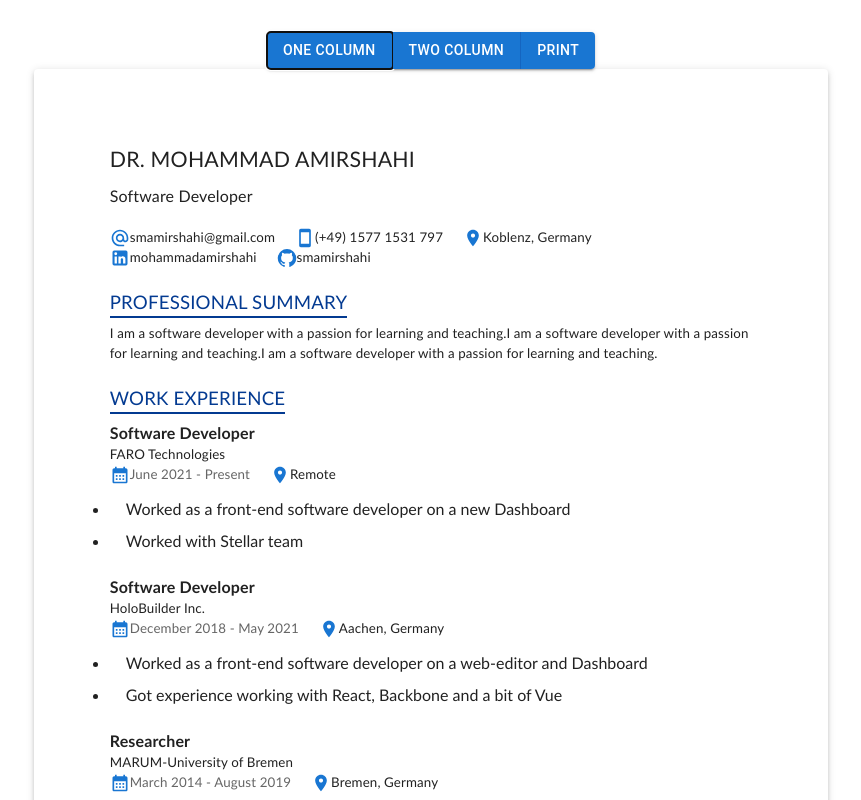
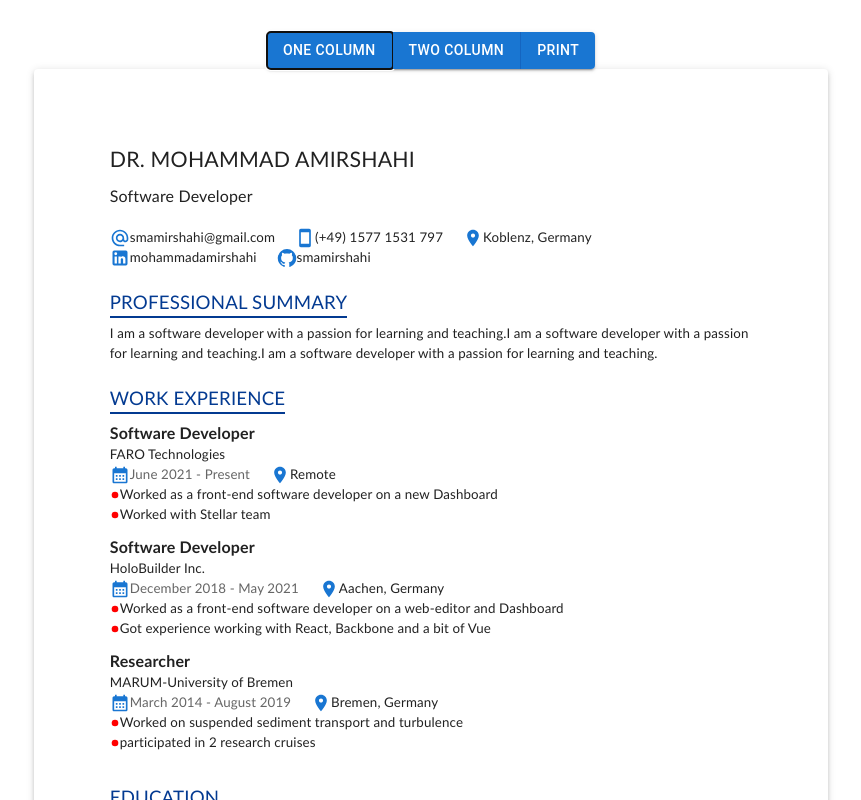
Before and after one commit to smamirshahi/squeezy-cv, a React (Vite) app: page / in a window 1280 px wide. Both pictures are taken after a click on the button "ONE COLUMN". Shown: the top 800 px of the page, without its empty margins (209-1070 px from the left). Built offline with nearby package versions, Linux system fonts and the light colour scheme.

Commit message:
[main] Add styles for icon and text when needed

```diff
--- a/src/Sections/experiences/experiences-subsection.tsx
+++ b/src/Sections/experiences/experiences-subsection.tsx
@@ -1,9 +1,10 @@
 import { BodyText, SubsectionText } from "../../common/custom-typography";
-import { Grid2, List, ListItem } from "@mui/material";
+import { Grid2 } from "@mui/material";
 import { ExperienceProps } from "../../common/custom-types";
 import { IconWithText } from "../../common/icon-with-text";
 import LocationOnIcon from "@mui/icons-material/LocationOn";
 import { DatePeriod } from "../../common/date-period";
+import FiberManualRecordIcon from '@mui/icons-material/FiberManualRecord';
 
 interface Props {
   /** data for each experience */
@@ -29,13 +30,9 @@ export function ExperiencesSubsection({ experience }: Props): JSX.Element {
         <BodyText text={experience.dissertationTitle} isBold={true} />
       )}
       {experience.bulletPoints &&
-      <List dense sx={{ listStyleType: "disc" }}>
-        {experience.bulletPoints.map((bulletPoint, index) => (
-          <ListItem key={index} sx={{ display: "list-item" }}>
-            {bulletPoint}
-          </ListItem>
+        experience.bulletPoints.map((bulletPoint, index) => (
+          <IconWithText key={index} icon={FiberManualRecordIcon} text={bulletPoint} customIconSx={{color: "red", width:  "10px"}} />
         ))}
-      </List>}
     </Grid2>
   );
 }
--- a/src/common/date-period.tsx
+++ b/src/common/date-period.tsx
@@ -17,7 +17,7 @@ export function DatePeriod({ datePeriod }: DatePeriodProps): JSX.Element {
       text={`${dayjs(datePeriod.start).format(DATE_FORMAT)} - ${
         datePeriod.end ? dayjs(datePeriod.end).format(DATE_FORMAT) : "Present"
       }`}
-      customSx={{color: customColors.gray}}
+      customTextSx={{color: customColors.gray}}
     ></IconWithText>
   );
 }
--- a/src/common/icon-with-text.tsx
+++ b/src/common/icon-with-text.tsx
@@ -8,11 +8,15 @@ interface Props {
   /** The text to be shown */
   text: string;
 
-  customSx?: SxProps
+  /** Styles for the icon */
+  customIconSx?: SxProps
+
+  /** Styles for the text */
+  customTextSx?: SxProps
 }
 
 /** Shows an icon with a text next to it */
-export function IconWithText({ icon, text, customSx }: Props): JSX.Element {
+export function IconWithText({ icon, text, customIconSx, customTextSx }: Props): JSX.Element {
   return (
     <Grid2 sx={{ mr: "20px" }} container direction="row">
       <SvgIcon
@@ -20,8 +24,9 @@ export function IconWithText({ icon, text, customSx }: Props): JSX.Element {
         component={icon}
         viewBox="0 0 24 24"
         fontSize="small"
+        sx={{...customIconSx}}
       />
-      <BodyText text={text} customSx={customSx} />
+      <BodyText text={text} customSx={customTextSx} />
     </Grid2>
   );
 }
```
